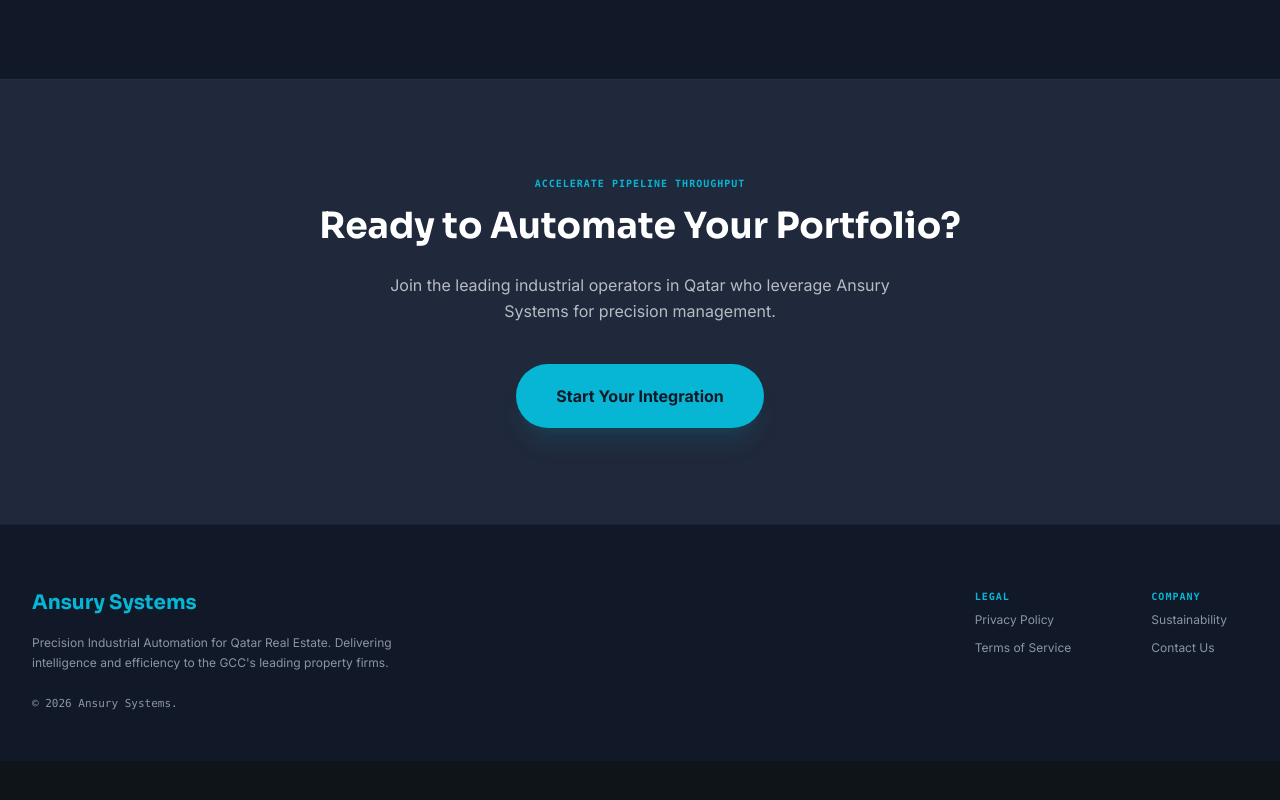
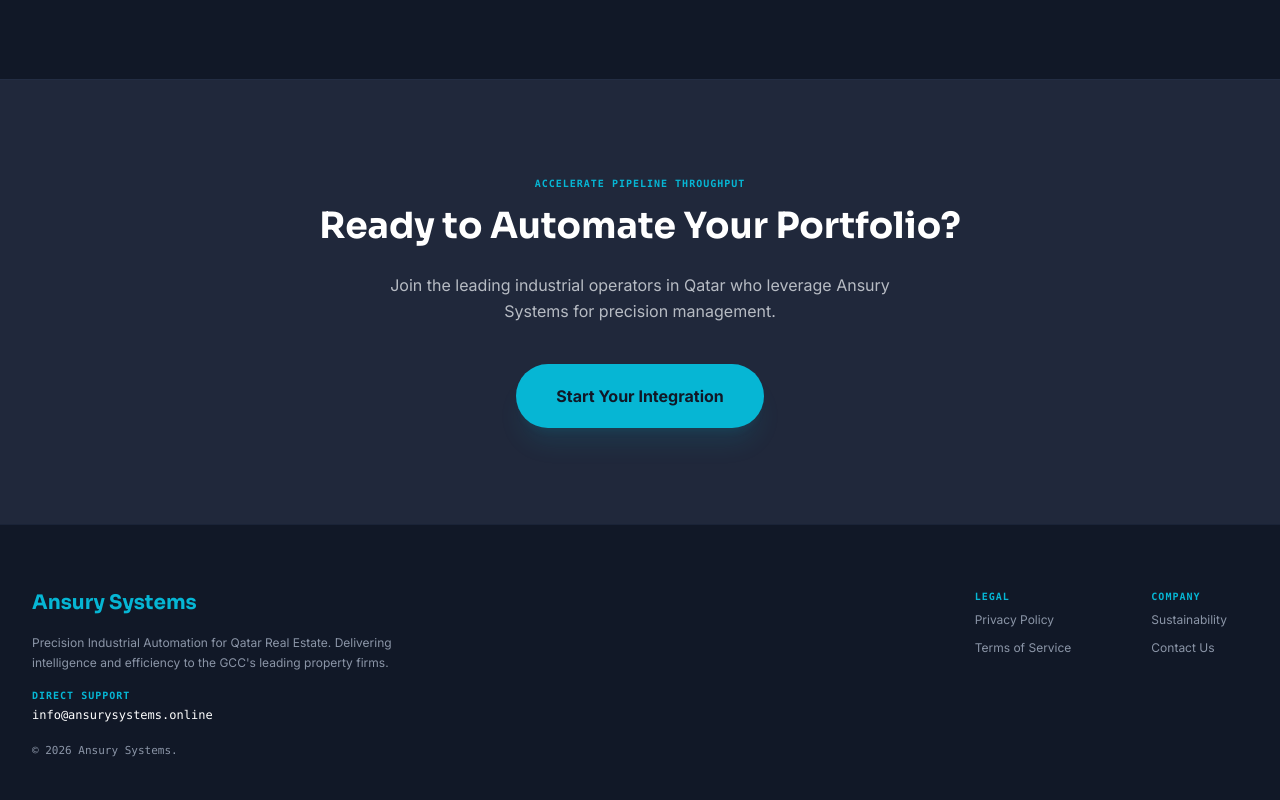
Before and after one commit to AnsuryX/Ansury-qatar-ai, a React (Vite) app: page / in a window 1280 px wide. Shown: the part 11000-11800 px from the top of the page. Before the commit the page ends 11761 px from the top, so only its background shows below. Built offline with nearby package versions, Linux system fonts and the light colour scheme.

Commit message:
chore: update contact email and refine UI support links
Updated the support email to the professional domain address across schema markup, footer links, and the application UI. Additionally, refreshed WhatsApp quick-action prompts to better reflect current lead reactivation services.

```diff
--- a/index.html
+++ b/index.html
@@ -61,7 +61,7 @@
             "url": "https://ansury.ai",
             "contactPoint": {
               "@type": "ContactPoint",
-              "email": "Ansurysystems@gmail.com",
+              "email": "info@ansurysystems.online",
               "contactType": "customer support",
               "areaServed": "QA"
             },
@@ -89,7 +89,7 @@
           "name": "Ansury Systems Real Estate Automation HQ",
           "image": "https://lh3.googleusercontent.com/aida-public/AB6AXuCoBJAwP73dBLFaE7D3GnECNkQwg8F9ePPJ8O4OvQGscEosDsNHnCV92qy3ezk8pTB_lE4HrI_ttznxxY223JOGXHK2uVWcL5nMLeWq36Vu3vhetHMzF3H1jwoFTKHDbPElTRuo_InteXgxkzCpsFp_ARlW29tpVrXVcz0fjGjoXLFmOYgZhkKJRfGbtMTPHaNCgGKqjDMRlA4nmN-R2JZA13jXNtkIbCU5imz9GkhNyLkuHVma3irw6TGDevEN2MxtR4bf4-SmrEA",
           "telephone": "+97455001760",
-          "email": "Ansurysystems@gmail.com",
+          "email": "info@ansurysystems.online",
           "address": {
             "@type": "PostalAddress",
             "streetAddress": "Burj Alfardan, Lusail City",
--- a/src/App.tsx
+++ b/src/App.tsx
@@ -448,7 +448,15 @@
             <p className={`font-sans text-[#8B95A7] text-xs max-w-sm leading-relaxed ${isRtl ? 'text-right' : 'text-left'}`}>
               {copy.footerText}
             </p>
-            <div className={`text-[#8B95A7] text-[11px] font-mono mt-2`}>
+            <div className={`flex flex-col gap-1 ${isRtl ? 'items-end' : 'items-start'}`}>
+              <span className="text-[10px] font-mono uppercase text-[#06B6D4] tracking-widest font-bold">
+                {isRtl ? 'البريد الإلكتروني المباشر' : 'Direct Support'}
+              </span>
+              <a href="mailto:info@ansurysystems.online" className="text-xs font-mono text-white hover:text-[#06B6D4] transition-colors">
+                info@ansurysystems.online
+              </a>
+            </div>
+            <div className={`text-[#8B95A7] text-[11px] font-mono mt-1`}>
               © 2026 Ansury Systems.
             </div>
           </div>
@@ -458,10 +466,10 @@
               <span className="font-mono text-[10px] font-bold text-[#06B6D4] tracking-widest uppercase mb-2">
                 {copy.legal}
               </span>
-              <a className="text-[#8B95A7] text-xs hover:text-white transition-colors" href="mailto:Ansurysystems@gmail.com" target="_blank" rel="noopener noreferrer">
+              <a className="text-[#8B95A7] text-xs hover:text-white transition-colors" href="mailto:info@ansurysystems.online" target="_blank" rel="noopener noreferrer">
                 {copy.privacy}
               </a>
-              <a className="text-[#8B95A7] text-xs hover:text-white transition-colors" href="mailto:Ansurysystems@gmail.com" target="_blank" rel="noopener noreferrer">
+              <a className="text-[#8B95A7] text-xs hover:text-white transition-colors" href="mailto:info@ansurysystems.online" target="_blank" rel="noopener noreferrer">
                 {copy.terms}
               </a>
             </div>
@@ -469,10 +477,10 @@
               <span className="font-mono text-[10px] font-bold text-[#06B6D4] tracking-widest uppercase mb-2">
                 {copy.company}
               </span>
-              <a className="text-[#8B95A7] text-xs hover:text-white transition-colors" href="mailto:Ansurysystems@gmail.com" target="_blank" rel="noopener noreferrer">
+              <a className="text-[#8B95A7] text-xs hover:text-white transition-colors" href="mailto:info@ansurysystems.online" target="_blank" rel="noopener noreferrer">
                 {copy.sustainability}
               </a>
-              <a className="text-[#8B95A7] text-xs hover:text-white transition-colors" href="mailto:Ansurysystems@gmail.com" target="_blank" rel="noopener noreferrer">
+              <a className="text-[#8B95A7] text-xs hover:text-white transition-colors" href="mailto:info@ansurysystems.online" target="_blank" rel="noopener noreferrer">
                 {copy.contactUs}
               </a>
             </div>
--- a/src/components/WhatsAppButton.tsx
+++ b/src/components/WhatsAppButton.tsx
@@ -77,13 +77,26 @@
 
             <button
               onClick={() => {
-                handleOpenChat(language === 'en' ? 'Can we receive technical API documentation for Property Finder Qatar sync?' : 'هل يمكننا الحصول على وثائق واجهة البرمجة (API) للربط مع بروبرتي فايندر قطر؟');
+                handleOpenChat(language === 'en' ? 'Hi, I want to estimate how many old leads we can revive using Ansury Systems\' Database Reactivation.' : 'مرحباً، أود تقدير عدد العملاء القدامى الذين يمكننا تنشيطهم مجدداً باستخدام حملات أنسوري.');
                 setIsOpen(false);
               }}
               className="w-full text-left bg-[#1A2333] hover:bg-[#20293D] border border-[#2A3650]/40 rounded-lg p-2.5 text-[11px] text-[#D1D5DB] hover:text-white transition-all duration-200 flex items-center justify-between group"
             >
               <span className="truncate pr-2 text-left">
-                {language === 'en' ? 'Request Property Finder API details' : 'طلب تفاصيل ربط بروبرتي فايندر'}
+                {language === 'en' ? 'Estimate Database Reactivation ROI' : 'حساب جدوى تنشيط العملاء القدامى'}
+              </span>
+              <Sparkles className="w-3 h-3 text-[#25D366] shrink-0" />
+            </button>
+
+            <button
+              onClick={() => {
+                handleOpenChat(language === 'en' ? 'Marhaban, I would like to schedule a complimentary 30-minute automation audit for our property agency.' : 'مرحباً، أود جدولة جلسة تدقيق مجانية مدتها ٣٠ دقيقة لأتمتة عمليات وكالتنا العقارية.');
+                setIsOpen(false);
+              }}
+              className="w-full text-left bg-[#1A2333] hover:bg-[#20293D] border border-[#2A3650]/40 rounded-lg p-2.5 text-[11px] text-[#D1D5DB] hover:text-white transition-all duration-200 flex items-center justify-between group"
+            >
+              <span className="truncate pr-2 text-left">
+                {language === 'en' ? 'Book Free 30-Min Systems Audit' : 'حجز جلسة تدقيق تشغيلي مجانية'}
               </span>
               <Sparkles className="w-3 h-3 text-[#25D366] shrink-0" />
             </button>
```
